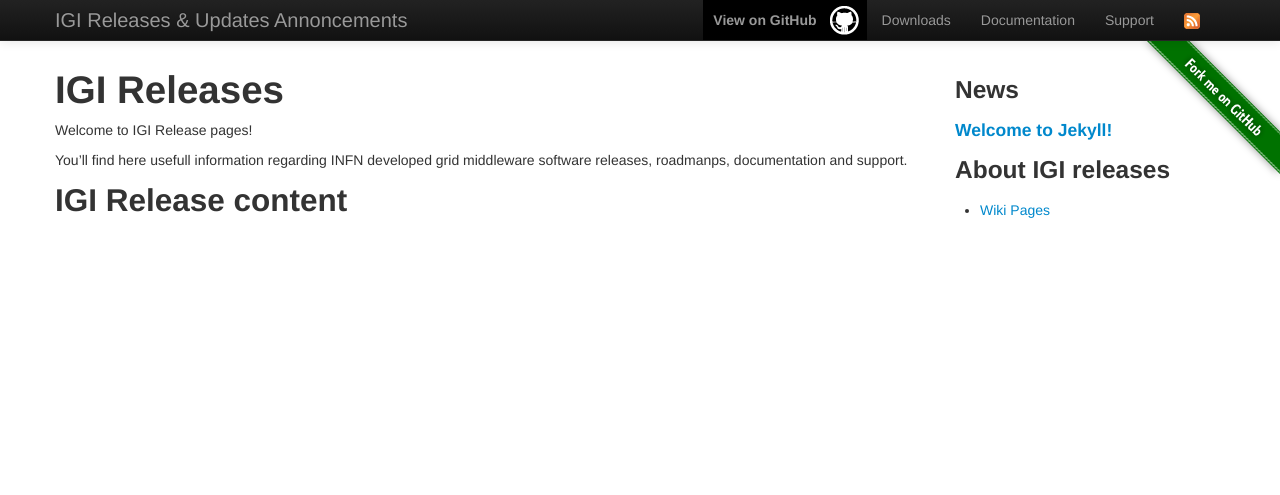
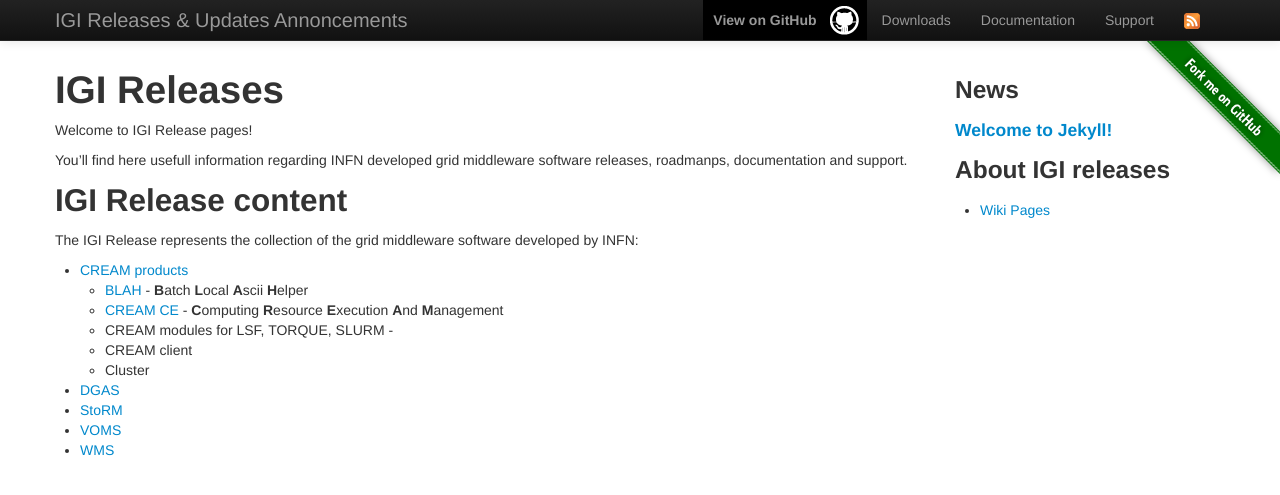
Before and after one commit to caifti/igi_release, a Jekyll site: the page built from index.md, in a window 1280 px wide. Shown: the top 495 px of the page. Built offline with Jekyll 4.4.1, drawn with Linux system fonts in a browser that asks for light colours; Markdown is read by kramdown in place of the engine named in the settings.

Commit message:
start filling pages

```diff
--- a/index.md
+++ b/index.md
@@ -10,3 +10,15 @@
 You'll find here usefull information regarding INFN developed grid middleware software releases, roadmanps, documentation and support.
 
 ## IGI Release content
+
+<p> The IGI Release represents the collection of the grid middleware software developed by INFN: </p>
+* [CREAM products](https://wiki.italiangrid.it/twiki/bin/view/CREAM/WebHome "CREAM CE")
+  * [BLAH](https://wiki.italiangrid.it/twiki/bin/view/CREAM/BlahUserGuide "BLAH") - **B**atch **L**ocal **A**scii **H**elper
+  * [CREAM CE](https://wiki.italiangrid.it/twiki/bin/view/CREAM/SystemAdministratorDocumentation "CREAM CE") - **C**omputing **R**esource **E**xecution **A**nd **M**anagement
+  * CREAM <batch-system> modules for LSF, TORQUE, SLURM -
+  * CREAM client
+  * Cluster
+* [DGAS](http://www.to.infn.it/grid/INFNGRID/TESTING/accounting/index.html "DGAS")
+* [StoRM](http://italiangrid.github.io/storm/index.html "StoRM")
+* [VOMS](https://github.com/italiangrid/voms/wiki "VOMS")
+* [WMS](https://wiki.italiangrid.it/twiki/bin/view/WMS/WebHome)
```
Also changed, not shown: 2 other files.
